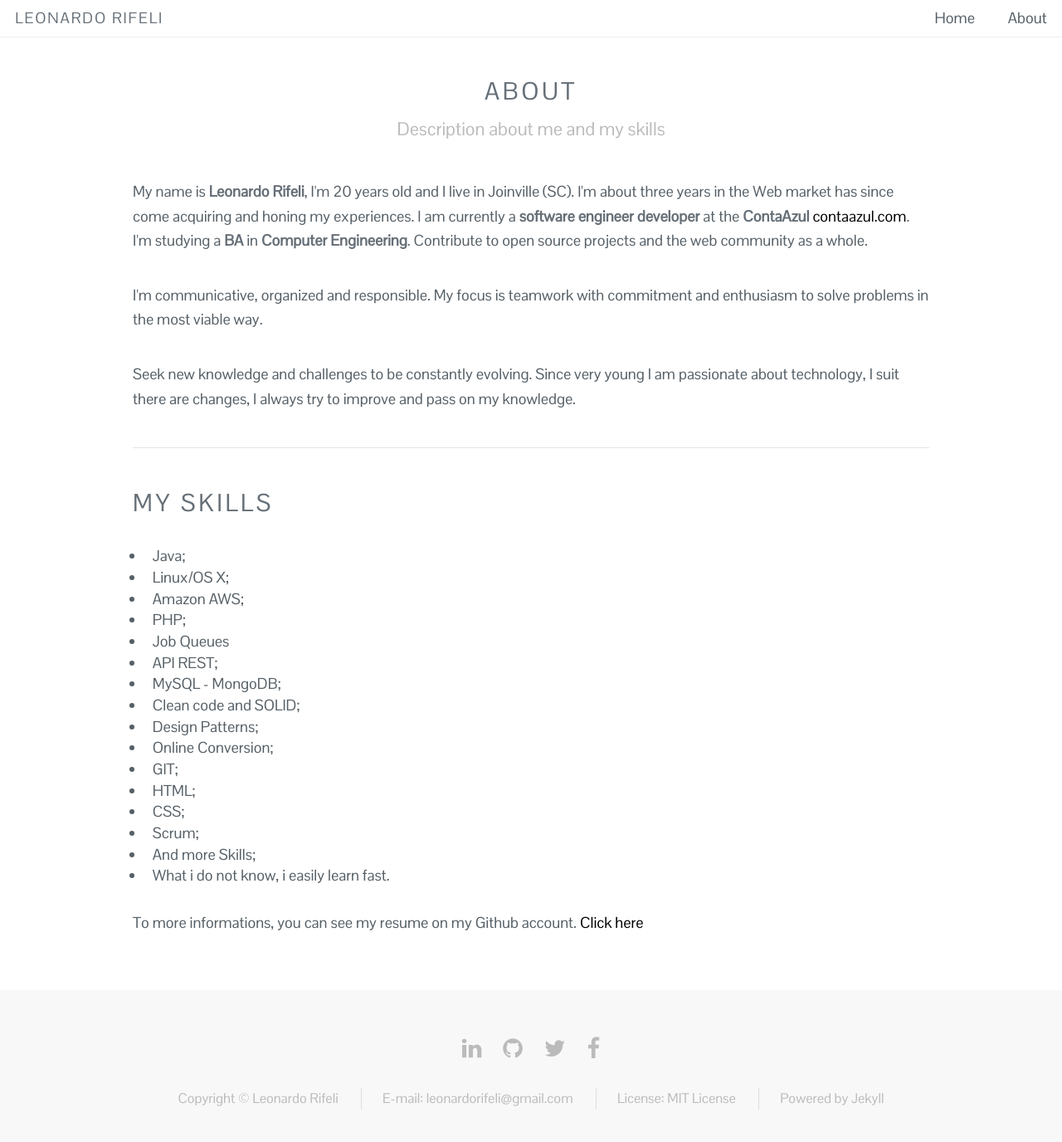
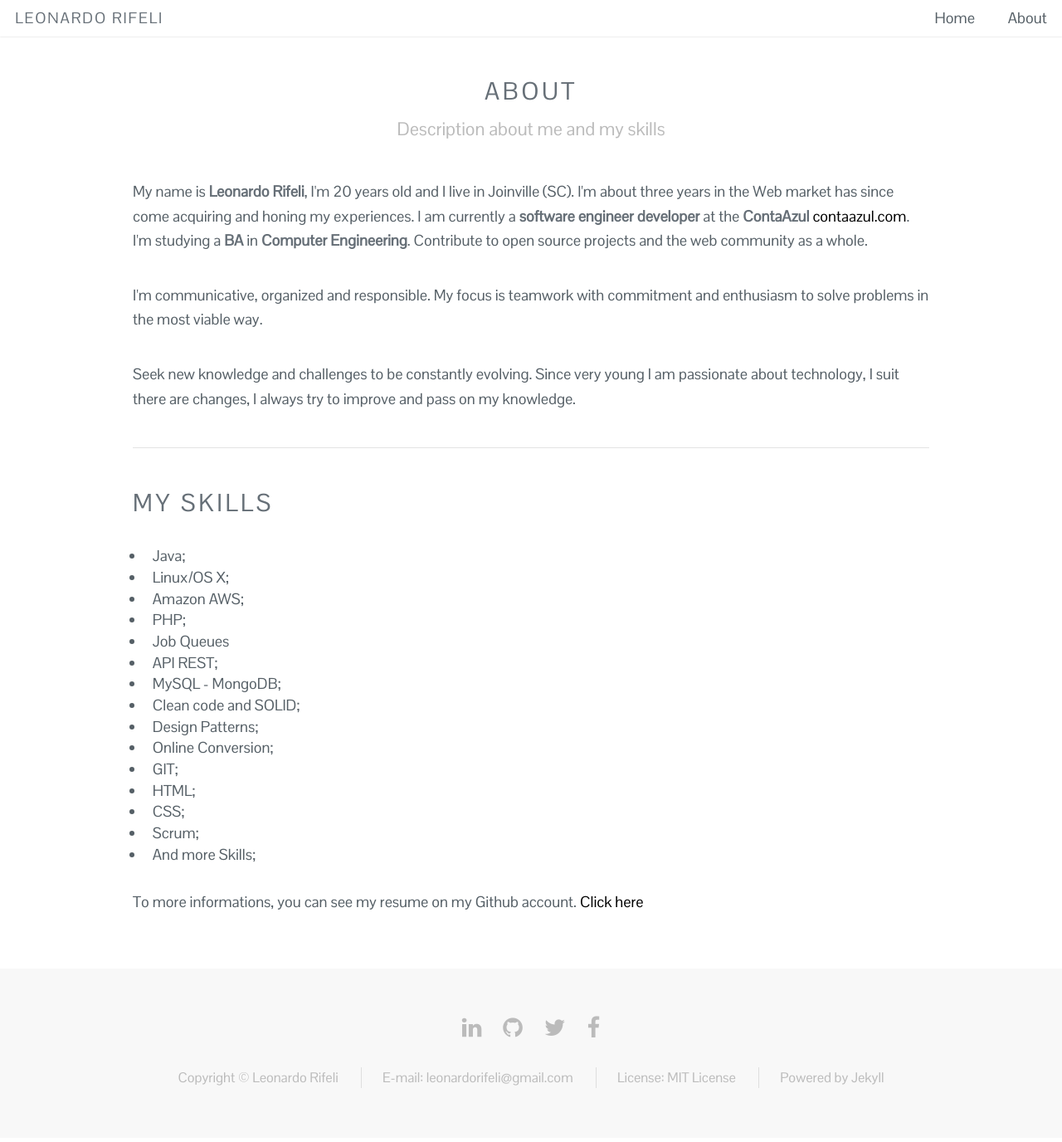
Before and after one commit to leonardorifeli/leonardorifeli-website, a Jekyll site: the page built from about.html, in a window 1280 px wide and 1397 px high. Shown: the top 1376 px of the window at 83% size. Built offline with Jekyll 4.4.1, drawn with Linux system fonts in a browser that asks for light colours.

Commit message:
Fixed about

```diff
--- a/about.html
+++ b/about.html
@@ -42,7 +42,6 @@ layout: default
                 <li>CSS;</li>
                 <li>Scrum;</li>
                 <li>And more Skills;</li>
-                <li>What i do not know, i easily learn fast.</li>
             </ul>
 
             <p>To more informations, you can see my resume on my Github account. <a href="https://github.com/leonardorifeli/resume" target="_blank">Click here</a></p>
```
